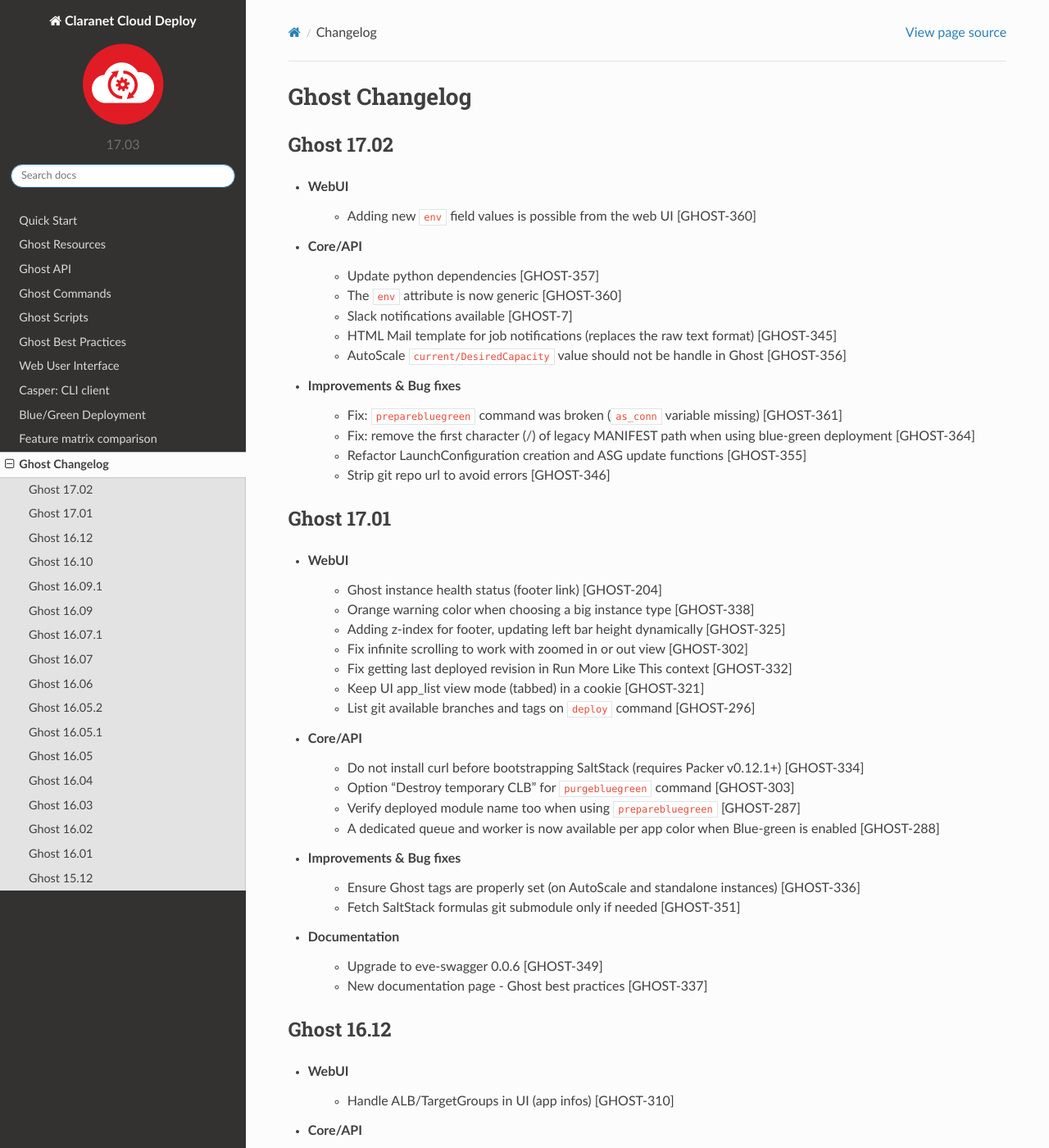
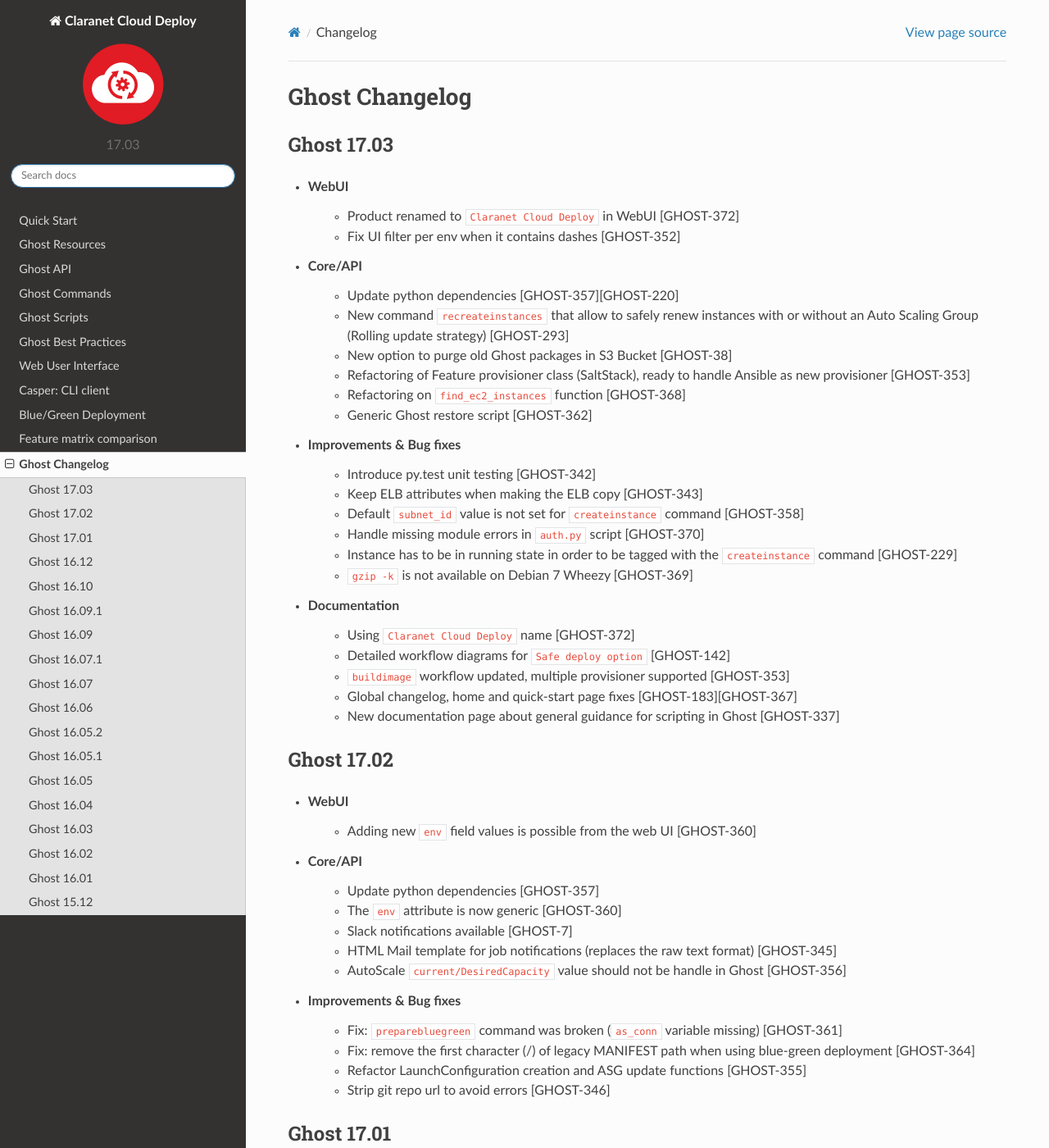
Before and after one commit to claranet/cloud-deploy-docs, a Sphinx documentation site: the page built from source/rst/changelog.rst, in a window 1280 px wide and 1400 px high. Shown: the whole window at 82% size. Built offline with Sphinx 7.4.7 and the Read the Docs theme 2.0.0, drawn with Linux system fonts in a browser that asks for light colours.

Commit message:
Changelog 17.03

```diff
--- a/source/rst/changelog.rst
+++ b/source/rst/changelog.rst
@@ -7,6 +7,36 @@
 
 .. toctree::
     :maxdepth: 2
+
+Ghost 17.03
+-----------
+
+* WebUI
+    - Product renamed to ``Claranet Cloud Deploy`` in WebUI [GHOST-372]
+    - Fix UI filter per env when it contains dashes [GHOST-352]
+
+* Core/API
+    - Update python dependencies [GHOST-357][GHOST-220]
+    - New command ``recreateinstances`` that allow to safely renew instances with or without an Auto Scaling Group (Rolling update strategy) [GHOST-293]
+    - New option to purge old Ghost packages in S3 Bucket [GHOST-38]
+    - Refactoring of Feature provisioner class (SaltStack), ready to handle Ansible as new provisioner [GHOST-353]
+    - Refactoring on ``find_ec2_instances`` function [GHOST-368]
+    - Generic Ghost restore script [GHOST-362]
+
+* Improvements & Bug fixes
+    - Introduce py.test unit testing [GHOST-342]
+    - Keep ELB attributes when making the ELB copy [GHOST-343]
+    - Default ``subnet_id`` value is not set for ``createinstance`` command [GHOST-358]
+    - Handle missing module errors in ``auth.py`` script [GHOST-370]
+    - Instance has to be in running state in order to be tagged with the ``createinstance`` command [GHOST-229]
+    - ``gzip -k`` is not available on Debian 7 Wheezy [GHOST-369]
+
+* Documentation
+    - Using ``Claranet Cloud Deploy`` name [GHOST-372]
+    - Detailed workflow diagrams for ``Safe deploy option`` [GHOST-142]
+    - ``buildimage`` workflow updated, multiple provisioner supported [GHOST-353]
+    - Global changelog, home and quick-start page fixes [GHOST-183][GHOST-367]
+    - New documentation page about general guidance for scripting in Ghost [GHOST-337]
 
 Ghost 17.02
 -----------
```
